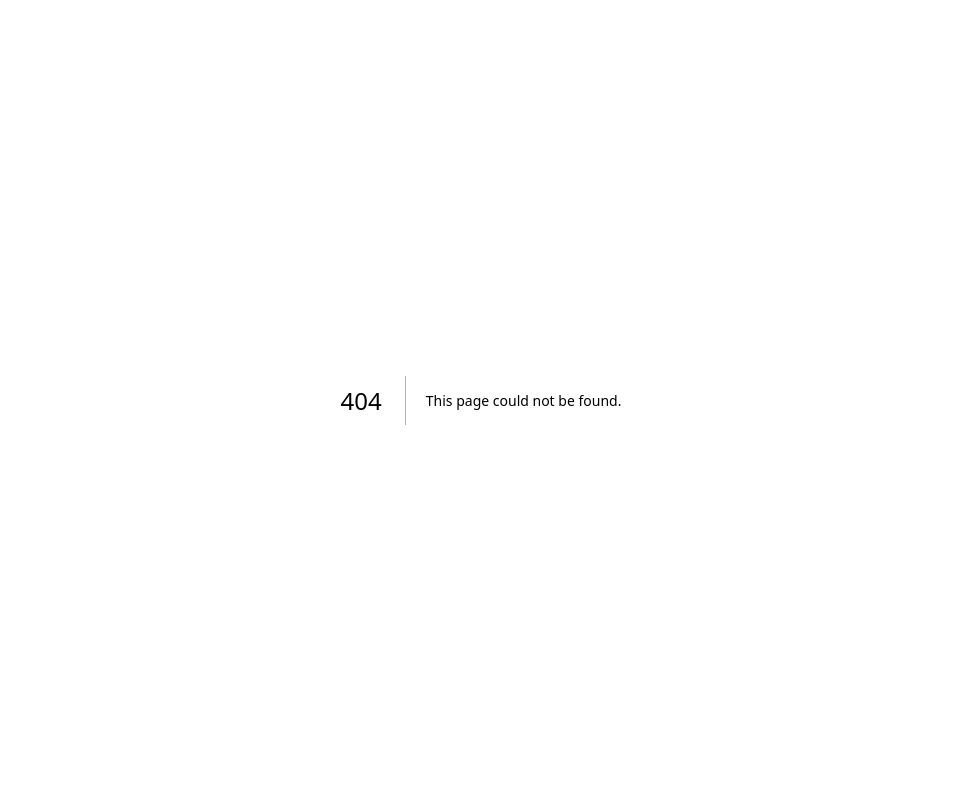
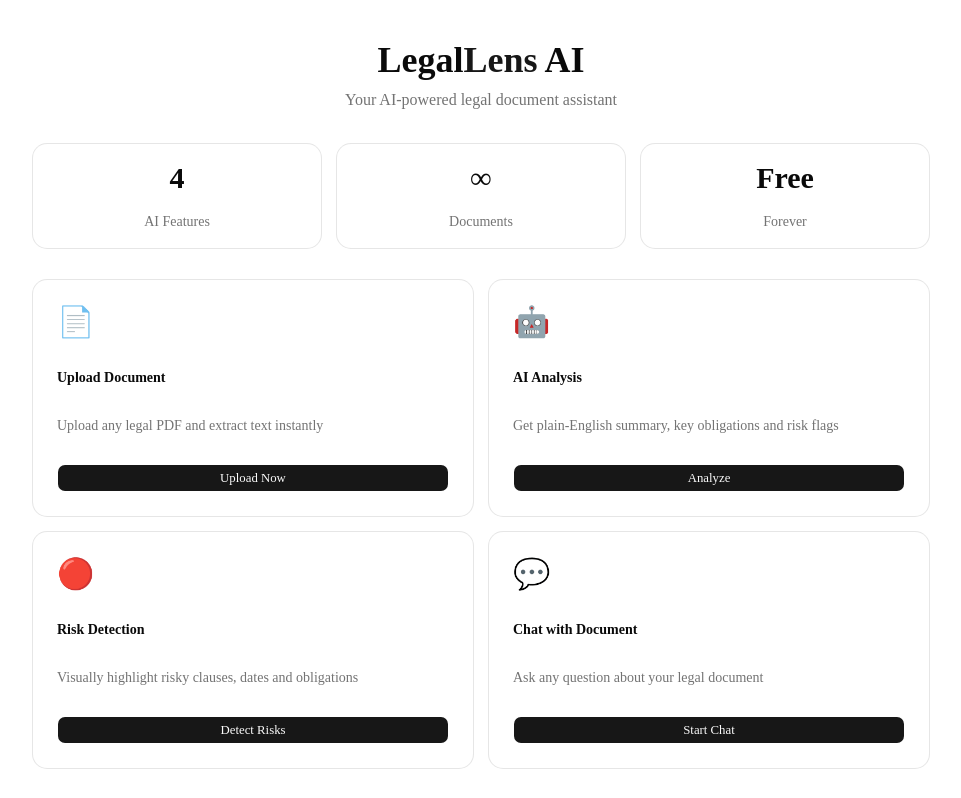
Before and after one commit to shagunvishnoi/legal-lens-ai, a Next.js app: page /dashboard in a window 1280 px wide. Before the commit this address had no page. Shown: the top 798 px of the page, without its empty margins (159-1120 px from the left). Built offline with nearby package versions, Linux system fonts and the light colour scheme.

Commit message:
Chat with Document and dashboard added

```diff
--- /dev/null
+++ b/app/dashboard/page.tsx
@@ -0,0 +1,95 @@
+"use client"
+
+import Link from "next/link"
+import { Button } from "@/components/ui/button"
+import { Card } from "@/components/ui/card"
+
+const features = [
+  {
+    icon: "📄",
+    title: "Upload Document",
+    description: "Upload any legal PDF and extract text instantly",
+    href: "/upload",
+    action: "Upload Now",
+  },
+  {
+    icon: "🤖",
+    title: "AI Analysis",
+    description: "Get plain-English summary, key obligations and risk flags",
+    href: "/upload",
+    action: "Analyze",
+  },
+  {
+    icon: "🔴",
+    title: "Risk Detection",
+    description: "Visually highlight risky clauses, dates and obligations",
+    href: "/upload",
+    action: "Detect Risks",
+  },
+  {
+    icon: "💬",
+    title: "Chat with Document",
+    description: "Ask any question about your legal document",
+    href: "/upload",
+    action: "Start Chat",
+  },
+]
+
+export default function DashboardPage() {
+  return (
+    <main className="min-h-screen bg-background px-4 py-10">
+      <div className="max-w-4xl mx-auto space-y-8">
+
+        {/* Header */}
+        <div className="text-center space-y-2">
+          <h1 className="text-4xl font-bold">
+            Legal<span className="text-primary">Lens</span> AI
+          </h1>
+          <p className="text-muted-foreground">
+            Your AI-powered legal document assistant
+          </p>
+        </div>
+
+        {/* Stats */}
+        <div className="grid grid-cols-3 gap-4">
+          <Card className="p-4 text-center">
+            <p className="text-3xl font-bold">4</p>
+            <p className="text-sm text-muted-foreground">AI Features</p>
+          </Card>
+          <Card className="p-4 text-center">
+            <p className="text-3xl font-bold">∞</p>
+            <p className="text-sm text-muted-foreground">Documents</p>
+          </Card>
+          <Card className="p-4 text-center">
+            <p className="text-3xl font-bold">Free</p>
+            <p className="text-sm text-muted-foreground">Forever</p>
+          </Card>
+        </div>
+
+        {/* Features */}
+        <div className="grid grid-cols-2 gap-4">
+          {features.map((feature) => (
+            <Card key={feature.title} className="p-6 space-y-3">
+              <div className="text-3xl">{feature.icon}</div>
+              <h2 className="font-semibold">{feature.title}</h2>
+              <p className="text-sm text-muted-foreground">{feature.description}</p>
+              <Link href={feature.href}>
+                <Button size="sm" className="w-full">{feature.action}</Button>
+              </Link>
+            </Card>
+          ))}
+        </div>
+
+        {/* CTA */}
+        <Card className="p-8 text-center space-y-4">
+          <h2 className="text-2xl font-bold">Ready to analyze your document?</h2>
+          <p className="text-muted-foreground">Upload any legal PDF and get instant AI insights</p>
+          <Link href="/upload">
+            <Button size="lg">Upload Document →</Button>
+          </Link>
+        </Card>
+
+      </div>
+    </main>
+  )
+}
--- a/app/page.tsx
+++ b/app/page.tsx
@@ -1,8 +1,10 @@
+
 "use client"
 
 import { useState } from "react"
 import { Button } from "@/components/ui/button"
 import { Card } from "@/components/ui/card"
+import { Input } from "@/components/ui/input"
 
 interface Highlights {
   risky: string[]
@@ -10,26 +12,25 @@ interface Highlights {
   obligations: string[]
 }
 
+interface Message {
+  role: "user" | "ai"
+  content: string
+}
+
 function HighlightedText({ text, highlights }: { text: string; highlights: Highlights }) {
   if (!highlights.risky.length && !highlights.dates.length && !highlights.obligations.length) {
     return <p className="text-sm whitespace-pre-wrap">{text}</p>
   }
-
-  let result = text
   const parts: { text: string; type: "risky" | "dates" | "obligations" | "normal" }[] = []
-
-  // Simple highlight by splitting text
   const allPhrases = [
     ...highlights.risky.map(p => ({ phrase: p, type: "risky" as const })),
     ...highlights.dates.map(p => ({ phrase: p, type: "dates" as const })),
     ...highlights.obligations.map(p => ({ phrase: p, type: "obligations" as const })),
   ]
-
   let remaining = text
   while (remaining.length > 0) {
     let earliestIndex = -1
     let earliestPhrase = null as { phrase: string; type: "risky" | "dates" | "obligations" } | null
-
     for (const p of allPhrases) {
       const idx = remaining.indexOf(p.phrase)
       if (idx !== -1 && (earliestIndex === -1 || idx < earliestIndex)) {
@@ -37,11 +38,8 @@ function HighlightedText({ text, highlights }: { text: string; highlights: Highl
         earliestPhrase = p
       }
     }
-
     if (earliestPhrase && earliestIndex !== -1) {
-      if (earliestIndex > 0) {
-        parts.push({ text: remaining.slice(0, earliestIndex), type: "normal" })
-      }
+      if (earliestIndex > 0) parts.push({ text: remaining.slice(0, earliestIndex), type: "normal" })
       parts.push({ text: earliestPhrase.phrase, type: earliestPhrase.type })
       remaining = remaining.slice(earliestIndex + earliestPhrase.phrase.length)
     } else {
@@ -49,14 +47,12 @@ function HighlightedText({ text, highlights }: { text: string; highlights: Highl
       break
     }
   }
-
   const colorMap = {
     risky: "bg-red-200 text-red-900 rounded px-0.5",
     dates: "bg-yellow-200 text-yellow-900 rounded px-0.5",
     obligations: "bg-blue-200 text-blue-900 rounded px-0.5",
     normal: "",
   }
-
   return (
     <p className="text-sm whitespace-pre-wrap leading-relaxed">
       {parts.map((part, i) => (
@@ -73,6 +69,9 @@ export default function UploadPage() {
   const [extractedText, setExtractedText] = useState("")
   const [analysis, setAnalysis] = useState("")
   const [highlights, setHighlights] = useState<Highlights>({ risky: [], dates: [], obligations: [] })
+  const [messages, setMessages] = useState<Message[]>([])
+  const [question, setQuestion] = useState("")
+  const [chatLoading, setChatLoading] = useState(false)
 
   const handleFileChange = (e: React.ChangeEvent<HTMLInputElement>) => {
     if (e.target.files?.[0]) setFile(e.target.files[0])
@@ -92,7 +91,6 @@ export default function UploadPage() {
   const handleAnalyze = async () => {
     if (!extractedText) return
     setAnalyzing(true)
-
     const [analysisRes, highlightRes] = await Promise.all([
       fetch("/api/analyze", {
         method: "POST",
@@ -105,22 +103,34 @@ export default function UploadPage() {
         body: JSON.stringify({ text: extractedText }),
       }),
     ])
-
     const analysisData = await analysisRes.json()
     const highlightData = await highlightRes.json()
-
     setAnalysis(analysisData.analysis)
     setHighlights(highlightData)
     setAnalyzing(false)
   }
 
+  const handleChat = async () => {
+    if (!question.trim() || !extractedText) return
+    const userMessage = question
+    setQuestion("")
+    setMessages(prev => [...prev, { role: "user", content: userMessage }])
+    setChatLoading(true)
+    const res = await fetch("/api/chat", {
+      method: "POST",
+      headers: { "Content-Type": "application/json" },
+      body: JSON.stringify({ question: userMessage, documentText: extractedText }),
+    })
+    const data = await res.json()
+    setMessages(prev => [...prev, { role: "ai", content: data.answer }])
+    setChatLoading(false)
+  }
+
   return (
-    <main className="min-h-screen bg-background flex flex-col items-center justify-center px-4 py-10">
+    <main className="min-h-screen bg-background flex flex-col items-center px-4 py-10 pb-20">
       <div className="max-w-2xl w-full space-y-6">
         <h1 className="text-3xl font-bold text-center">Upload Legal Document</h1>
-        <p className="text-muted-foreground text-center">
-          Upload a PDF and get instant AI-powered legal analysis.
-        </p>
+        <p className="text-muted-foreground text-center">Upload a PDF and get instant AI-powered legal analysis.</p>
 
         <Card className="p-6 space-y-4">
           <input type="file" accept=".pdf" onChange={handleFileChange} className="w-full border rounded p-2 text-sm" />
@@ -158,6 +168,39 @@ export default function UploadPage() {
             </div>
           </Card>
         )}
+
+        {analysis && (
+          <Card className="p-6 space-y-4">
+            <h2 className="font-semibold">💬 Chat with Document</h2>
+            <p className="text-xs text-muted-foreground">Ask anything about your legal document</p>
+            <div className="space-y-3 max-h-64 overflow-y-auto">
+              {messages.length === 0 && (
+                <p className="text-sm text-muted-foreground italic">Try asking: "What are my obligations?" or "Are there any penalties?"</p>
+              )}
+              {messages.map((msg, i) => (
+                <div key={i} className={`p-3 rounded-lg text-sm ${msg.role === "user" ? "bg-primary text-primary-foreground ml-8" : "bg-muted mr-8"}`}>
+                  <span className="font-semibold">{msg.role === "user" ? "You" : "AI"}: </span>
+                  {msg.content}
+                </div>
+              ))}
+              {chatLoading && (
+                <div className="bg-muted p-3 rounded-lg text-sm mr-8">
+                  <span className="font-semibold">AI: </span>Thinking...
+                </div>
+              )}
+            </div>
+            <div className="flex gap-2">
+              <Input
+                value={question}
+                onChange={(e: React.ChangeEvent<HTMLInputElement>) => setQuestion(e.target.value)}
+                onKeyDown={(e: React.KeyboardEvent<HTMLInputElement>) => e.key === "Enter" && handleChat()}
+                placeholder="Ask about your document..."
+                className="flex-1"
+              />
+              <Button onClick={handleChat} disabled={chatLoading || !question.trim()}>Ask</Button>
+            </div>
+          </Card>
+        )}
       </div>
     </main>
   )
```
Also changed, not shown: app/upload/page.tsx (+4 -17 lines).
